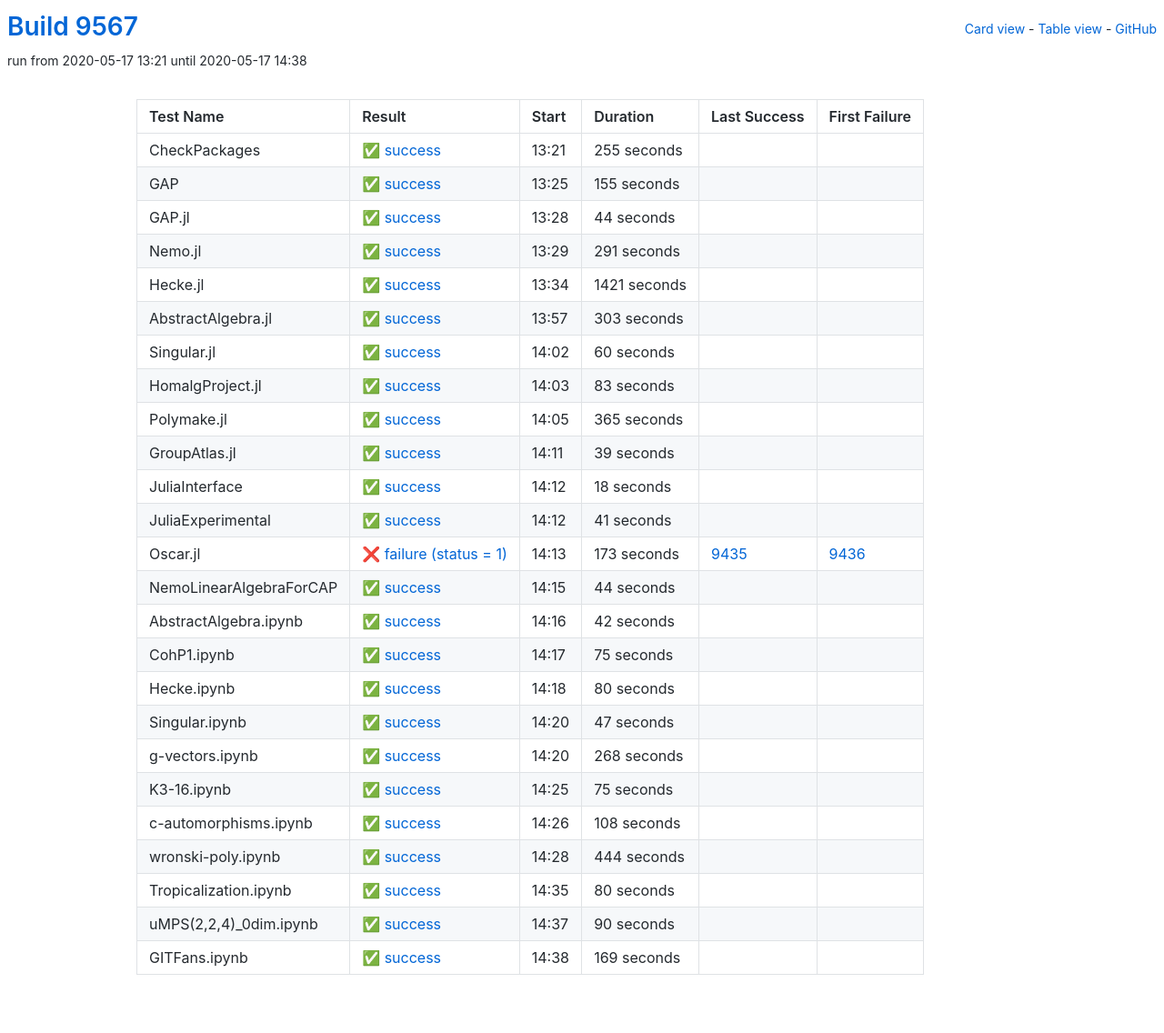
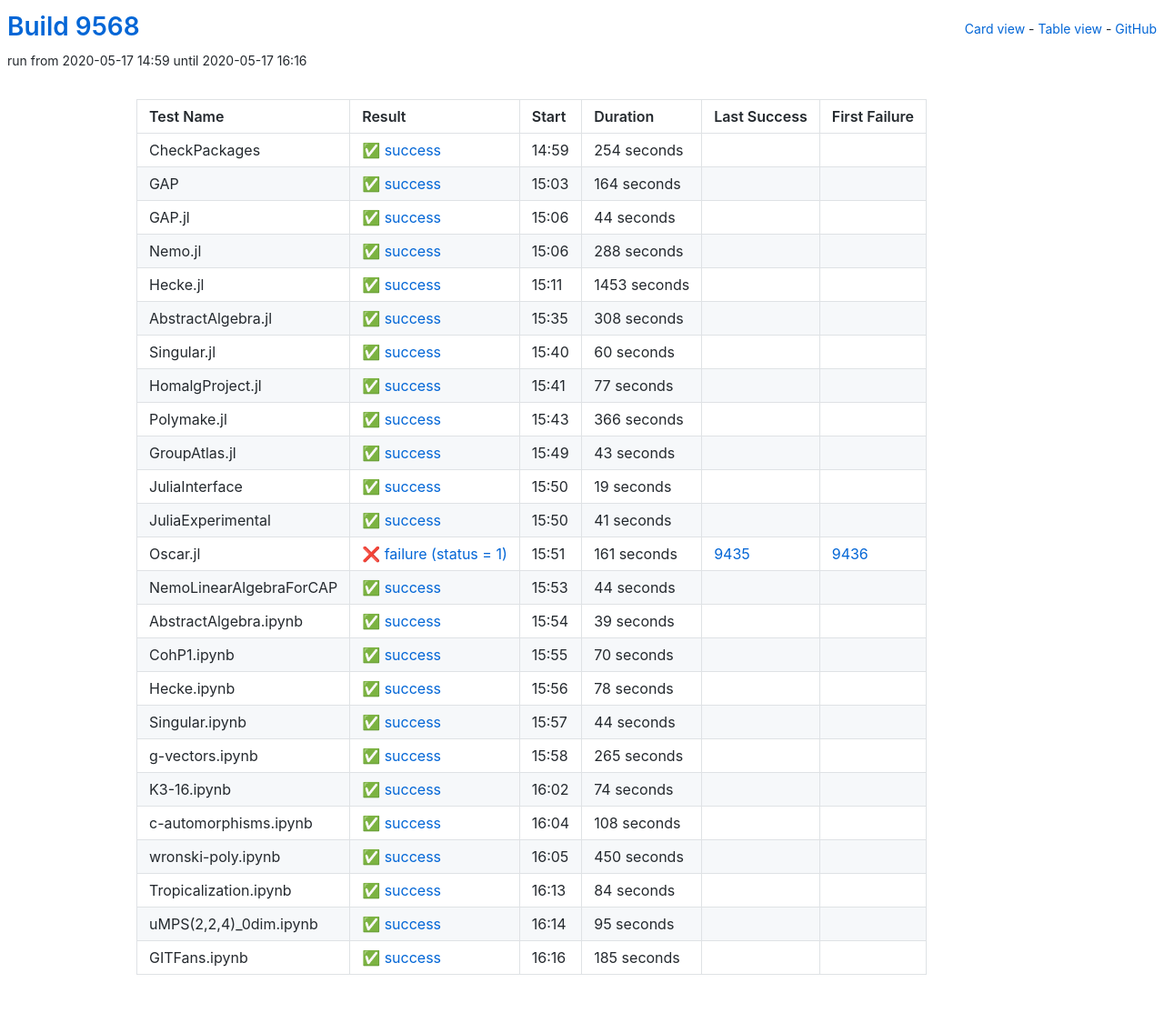
Before and after one commit to oscar-system/oscar-ci-status, a Jekyll site: the page built from table.html, in a window 1280 px wide. Shown: the whole page at 91% size. Built offline with Jekyll 4.4.1, drawn with Linux system fonts in a browser that asks for light colours.

Commit message:
Build 9568

```diff
--- a/_data/ci.yml
+++ b/_data/ci.yml
@@ -1,29 +1,29 @@
-build: 9567
-build_url: https://oscarci.mathematik.uni-kl.de/job/oscar/9567/
+build: 9568
+build_url: https://oscarci.mathematik.uni-kl.de/job/oscar/9568/
 job: oscar
 tests:
-- duration: 255
+- duration: 254
   exitcode: 0
   first_failure: false
   first_failure_url: null
   id: checkpackages
   last_success: false
   last_success_url: null
-  log: https://oscarci.mathematik.uni-kl.de/job/oscar/9567/artifact/logs/build-9567/CheckPackages.log
+  log: https://oscarci.mathematik.uni-kl.de/job/oscar/9568/artifact/logs/build-9568/CheckPackages.log
   name: CheckPackages
-  start: 2020-05-17 13:21
+  start: 2020-05-17 14:59
   status: success
   success: true
-- duration: 155
+- duration: 164
   exitcode: 0
   first_failure: false
   first_failure_url: null
   id: gap
   last_success: false
   last_success_url: null
-  log: https://oscarci.mathematik.uni-kl.de/job/oscar/9567/artifact/logs/build-9567/GAP.log
+  log: https://oscarci.mathematik.uni-kl.de/job/oscar/9568/artifact/logs/build-9568/GAP.log
   name: GAP
-  start: 2020-05-17 13:25
+  start: 2020-05-17 15:03
   status: success
   success: true
 - duration: 44
@@ -33,45 +33,45 @@ tests:
   id: gap-jl
   last_success: false
   last_success_url: null
-  log: https://oscarci.mathematik.uni-kl.de/job/oscar/9567/artifact/logs/build-9567/GAP.jl.log
+  log: https://oscarci.mathematik.uni-kl.de/job/oscar/9568/artifact/logs/build-9568/GAP.jl.log
   name: GAP.jl
-  start: 2020-05-17 13:28
+  start: 2020-05-17 15:06
   status: success
   success: true
-- duration: 291
+- duration: 288
   exitcode: 0
   first_failure: false
   first_failure_url: null
   id: nemo-jl
   last_success: false
   last_success_url: null
-  log: https://oscarci.mathematik.uni-kl.de/job/oscar/9567/artifact/logs/build-9567/Nemo.jl.log
+  log: https://oscarci.mathematik.uni-kl.de/job/oscar/9568/artifact/logs/build-9568/Nemo.jl.log
   name: Nemo.jl
-  start: 2020-05-17 13:29
+  start: 2020-05-17 15:06
   status: success
   success: true
-- duration: 1421
+- duration: 1453
   exitcode: 0
   first_failure: false
   first_failure_url: null
   id: hecke-jl
   last_success: false
   last_success_url: null
-  log: https://oscarci.mathematik.uni-kl.de/job/oscar/9567/artifact/logs/build-9567/Hecke.jl.log
+  log: https://oscarci.mathematik.uni-kl.de/job/oscar/9568/artifact/logs/build-9568/Hecke.jl.log
   name: Hecke.jl
-  start: 2020-05-17 13:34
+  start: 2020-05-17 15:11
   status: success
   success: true
-- duration: 303
+- duration: 308
   exitcode: 0
   first_failure: false
   first_failure_url: null
   id: abstractalgebra-jl
   last_success: false
   last_success_url: null
-  log: https://oscarci.mathematik.uni-kl.de/job/oscar/9567/artifact/logs/build-9567/AbstractAlgebra.jl.log
+  log: https://oscarci.mathematik.uni-kl.de/job/oscar/9568/artifact/logs/build-9568/AbstractAlgebra.jl.log
   name: AbstractAlgebra.jl
-  start: 2020-05-17 13:57
+  start: 2020-05-17 15:35
   status: success
   success: true
 - duration: 60
@@ -81,57 +81,57 @@ tests:
   id: singular-jl
   last_success: false
   last_success_url: null
-  log: https://oscarci.mathematik.uni-kl.de/job/oscar/9567/artifact/logs/build-9567/Singular.jl.log
+  log: https://oscarci.mathematik.uni-kl.de/job/oscar/9568/artifact/logs/build-9568/Singular.jl.log
   name: Singular.jl
-  start: 2020-05-17 14:02
+  start: 2020-05-17 15:40
   status: success
   success: true
-- duration: 83
+- duration: 77
   exitcode: 0
   first_failure: false
   first_failure_url: null
   id: homalgproject-jl
   last_success: false
   last_success_url: null
-  log: https://oscarci.mathematik.uni-kl.de/job/oscar/9567/artifact/logs/build-9567/HomalgProject.jl.log
+  log: https://oscarci.mathematik.uni-kl.de/job/oscar/9568/artifact/logs/build-9568/HomalgProject.jl.log
   name: HomalgProject.jl
-  start: 2020-05-17 14:03
+  start: 2020-05-17 15:41
   status: success
   success: true
-- duration: 365
+- duration: 366
   exitcode: 0
   first_failure: false
   first_failure_url: null
   id: polymake-jl
   last_success: false
   last_success_url: null
-  log: https://oscarci.mathematik.uni-kl.de/job/oscar/9567/artifact/logs/build-9567/Polymake.jl.log
+  log: https://oscarci.mathematik.uni-kl.de/job/oscar/9568/artifact/logs/build-9568/Polymake.jl.log
   name: Polymake.jl
-  start: 2020-05-17 14:05
+  start: 2020-05-17 15:43
   status: success
   success: true
-- duration: 39
+- duration: 43
   exitcode: 0
   first_failure: false
   first_failure_url: null
   id: groupatlas-jl
   last_success: false
   last_success_url: null
-  log: https://oscarci.mathematik.uni-kl.de/job/oscar/9567/artifact/logs/build-9567/GroupAtlas.jl.log
+  log: https://oscarci.mathematik.uni-kl.de/job/oscar/9568/artifact/logs/build-9568/GroupAtlas.jl.log
   name: GroupAtlas.jl
-  start: 2020-05-17 14:11
+  start: 2020-05-17 15:49
   status: success
   success: true
-- duration: 18
+- duration: 19
   exitcode: 0
   first_failure: false
   first_failure_url: null
   id: juliainterface
   last_success: false
   last_success_url: null
-  log: https://oscarci.mathematik.uni-kl.de/job/oscar/9567/artifact/logs/build-9567/JuliaInterface.log
+  log: https://oscarci.mathematik.uni-kl.de/job/oscar/9568/artifact/logs/build-9568/JuliaInterface.log
   name: JuliaInterface
-  start: 2020-05-17 14:12
+  start: 2020-05-17 15:50
   status: success
   success: true
 - duration: 41
@@ -141,21 +141,21 @@ tests:
   id: juliaexperimental
   last_success: false
   last_success_url: null
-  log: https://oscarci.mathematik.uni-kl.de/job/oscar/9567/artifact/logs/build-9567/JuliaExperimental.log
+  log: https://oscarci.mathematik.uni-kl.de/job/oscar/9568/artifact/logs/build-9568/JuliaExperimental.log
   name: JuliaExperimental
-  start: 2020-05-17 14:12
+  start: 2020-05-17 15:50
   status: success
   success: true
-- duration: 173
+- duration: 161
   exitcode: 1
   first_failure: 9436
   first_failure_url: https://oscarci.mathematik.uni-kl.de/job/oscar/9436/
   id: oscar-jl
   last_success: 9435
   last_success_url: https://oscarci.mathematik.uni-kl.de/job/oscar/9435/
-  log: https://oscarci.mathematik.uni-kl.de/job/oscar/9567/artifact/logs/build-9567/Oscar.jl.log
+  log: https://oscarci.mathematik.uni-kl.de/job/oscar/9568/artifact/logs/build-9568/Oscar.jl.log
   name: Oscar.jl
-  start: 2020-05-17 14:13
+  start: 2020-05-17 15:51
   status: failure
   success: false
 - duration: 44
@@ -165,81 +165,81 @@ tests:
   id: nemolinearalgebraforcap
   last_success: false
   last_success_url: null
-  log: https://oscarci.mathematik.uni-kl.de/job/oscar/9567/artifact/logs/build-9567/NemoLinearAlgebraForCAP.log
+  log: https://oscarci.mathematik.uni-kl.de/job/oscar/9568/artifact/logs/build-9568/NemoLinearAlgebraForCAP.log
   name: NemoLinearAlgebraForCAP
-  start: 2020-05-17 14:15
+  start: 2020-05-17 15:53
   status: success
   success: true
-- duration: 42
+- duration: 39
   exitcode: 0
   first_failure: false
   first_failure_url: null
   id: abstractalgebra-ipynb
   last_success: false
   last_success_url: null
-  log: https://oscarci.mathematik.uni-kl.de/job/oscar/9567/artifact/logs/build-9567/AbstractAlgebra.ipynb.log
+  log: https://oscarci.mathematik.uni-kl.de/job/oscar/9568/artifact/logs/build-9568/AbstractAlgebra.ipynb.log
   name: AbstractAlgebra.ipynb
-  start: 2020-05-17 14:16
+  start: 2020-05-17 15:54
   status: success
   success: true
-- duration: 75
+- duration: 70
   exitcode: 0
   first_failure: false
   first_failure_url: null
   id: cohp1-ipynb
   last_success: false
   last_success_url: null
-  log: https://oscarci.mathematik.uni-kl.de/job/oscar/9567/artifact/logs/build-9567/CohP1.ipynb.log
+  log: https://oscarci.mathematik.uni-kl.de/job/oscar/9568/artifact/logs/build-9568/CohP1.ipynb.log
   name: CohP1.ipynb
-  start: 2020-05-17 14:17
+  start: 2020-05-17 15:55
   status: success
   success: true
-- duration: 80
+- duration: 78
   exitcode: 0
   first_failure: false
   first_failure_url: null
   id: hecke-ipynb
   last_success: false
   last_success_url: null
-  log: https://oscarci.mathematik.uni-kl.de/job/oscar/9567/artifact/logs/build-9567/Hecke.ipynb.log
+  log: https://oscarci.mathematik.uni-kl.de/job/oscar/9568/artifact/logs/build-9568/Hecke.ipynb.log
   name: Hecke.ipynb
-  start: 2020-05-17 14:18
+  start: 2020-05-17 15:56
   status: success
   success: true
-- duration: 47
+- duration: 44
   exitcode: 0
   first_failure: false
   first_failure_url: null
   id: singular-ipynb
   last_success: false
   last_success_url: null
-  log: https://oscarci.mathematik.uni-kl.de/job/oscar/9567/artifact/logs/build-9567/Singular.ipynb.log
+  log: https://oscarci.mathematik.uni-kl.de/job/oscar/9568/artifact/logs/build-9568/Singular.ipynb.log
   name: Singular.ipynb
-  start: 2020-05-17 14:20
+  start: 2020-05-17 15:57
   status: success
   success: true
-- duration: 268
+- duration: 265
   exitcode: 0
   first_failure: false
   first_failure_url: null
   id: g-vectors-ipynb
   last_success: false
   last_success_url: null
-  log: https://oscarci.mathematik.uni-kl.de/job/oscar/9567/artifact/logs/build-9567/g-vectors.ipynb.log
+  log: https://oscarci.mathematik.uni-kl.de/job/oscar/9568/artifact/logs/build-9568/g-vectors.ipynb.log
   name: g-vectors.ipynb
-  start: 2020-05-17 14:20
+  start: 2020-05-17 15:58
   status: success
   success: true
-- duration: 75
+- duration: 74
   exitcode: 0
   first_failure: false
   first_failure_url: null
   id: k3-16-ipynb
   last_success: false
   last_success_url: null
-  log: https://oscarci.mathematik.uni-kl.de/job/oscar/9567/artifact/logs/build-9567/K3-16.ipynb.log
+  log: https://oscarci.mathematik.uni-kl.de/job/oscar/9568/artifact/logs/build-9568/K3-16.ipynb.log
   name: K3-16.ipynb
-  start: 2020-05-17 14:25
+  start: 2020-05-17 16:02
   status: success
   success: true
 - duration: 108
@@ -249,56 +249,56 @@ tests:
   id: c-automorphisms-ipynb
   last_success: false
   last_success_url: null
-  log: https://oscarci.mathematik.uni-kl.de/job/oscar/9567/artifact/logs/build-9567/c-automorphisms.ipynb.log
+  log: https://oscarci.mathematik.uni-kl.de/job/oscar/9568/artifact/logs/build-9568/c-automorphisms.ipynb.log
   name: c-automorphisms.ipynb
-  start: 2020-05-17 14:26
+  start: 2020-05-17 16:04
   status: success
   success: true
-- duration: 444
+- duration: 450
   exitcode: 0
   first_failure: false
   first_failure_url: null
   id: wronski-poly-ipynb
   last_success: false
   last_success_url: null
-  log: https://oscarci.mathematik.uni-kl.de/job/oscar/9567/artifact/logs/build-9567/wronski-poly.ipynb.log
+  log: https://oscarci.mathematik.uni-kl.de/job/oscar/9568/artifact/logs/build-9568/wronski-poly.ipynb.log
   name: wronski-poly.ipynb
-  start: 2020-05-17 14:28
+  start: 2020-05-17 16:05
   status: success
   success: true
-- duration: 80
+- duration: 84
   exitcode: 0
   first_failure: false
   first_failure_url: null
   id: tropicalization-ipynb
   last_success: false
   last_success_url: null
-  log: https://oscarci.mathematik.uni-kl.de/job/oscar/9567/artifact/logs/build-9567/Tropicalization.ipynb.log
+  log: https://oscarci.mathematik.uni-kl.de/job/oscar/9568/artifact/logs/build-9568/Tropicalization.ipynb.log
   name: Tropicalization.ipynb
-  start: 2020-05-17 14:35
+  start: 2020-05-17 16:13
   status: success
   success: true
-- duration: 90
+- duration: 95
   exitcode: 0
   first_failure: false
   first_failure_url: null
   id: umps-2-2-4-0dim-ipynb
   last_success: false
   last_success_url: null
-  log: https://oscarci.mathematik.uni-kl.de/job/oscar/9567/artifact/logs/build-9567/uMPS-2-2-4-_0dim.ipynb.log
+  log: https://oscarci.mathematik.uni-kl.de/job/oscar/9568/artifact/logs/build-9568/uMPS-2-2-4-_0dim.ipynb.log
   name: uMPS(2,2,4)_0dim.ipynb
-  start: 2020-05-17 14:37
+  start: 2020-05-17 16:14
   status: success
   success: true
-- duration: 169
+- duration: 185
   exitcode: 0
   first_failure: false
   first_failure_url: null
   id: gitfans-ipynb
   last_success: false
   last_success_url: null
-  log: https://oscarci.mathematik.uni-kl.de/job/oscar/9567/artifact/logs/build-9567/GITFans.ipynb.log
+  log: https://oscarci.mathematik.uni-kl.de/job/oscar/9568/artifact/logs/build-9568/GITFans.ipynb.log
   name: GITFans.ipynb
-  start: 2020-05-17 14:38
+  start: 2020-05-17 16:16
   status: success
   success: true
```
Also changed, not shown: README.md.
